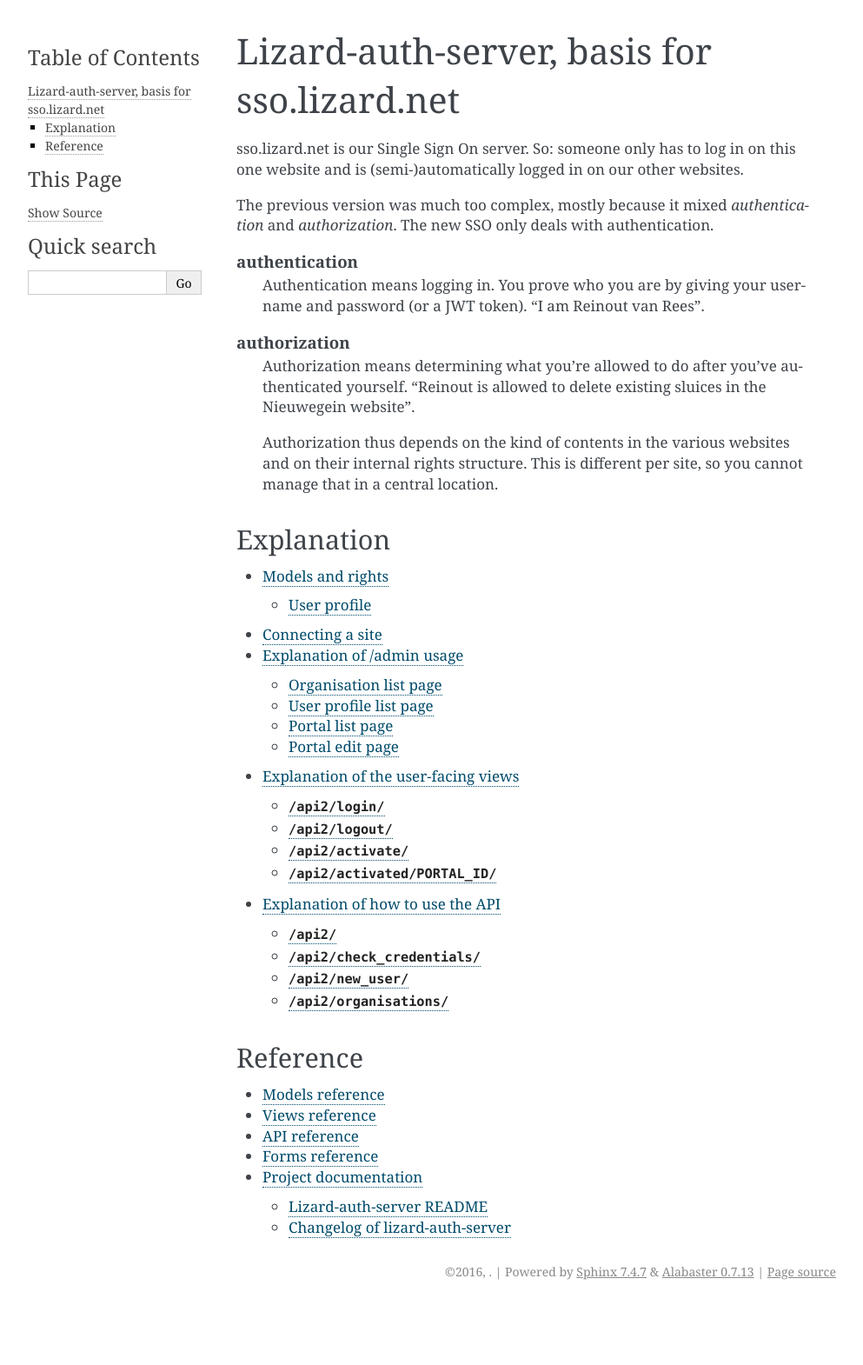
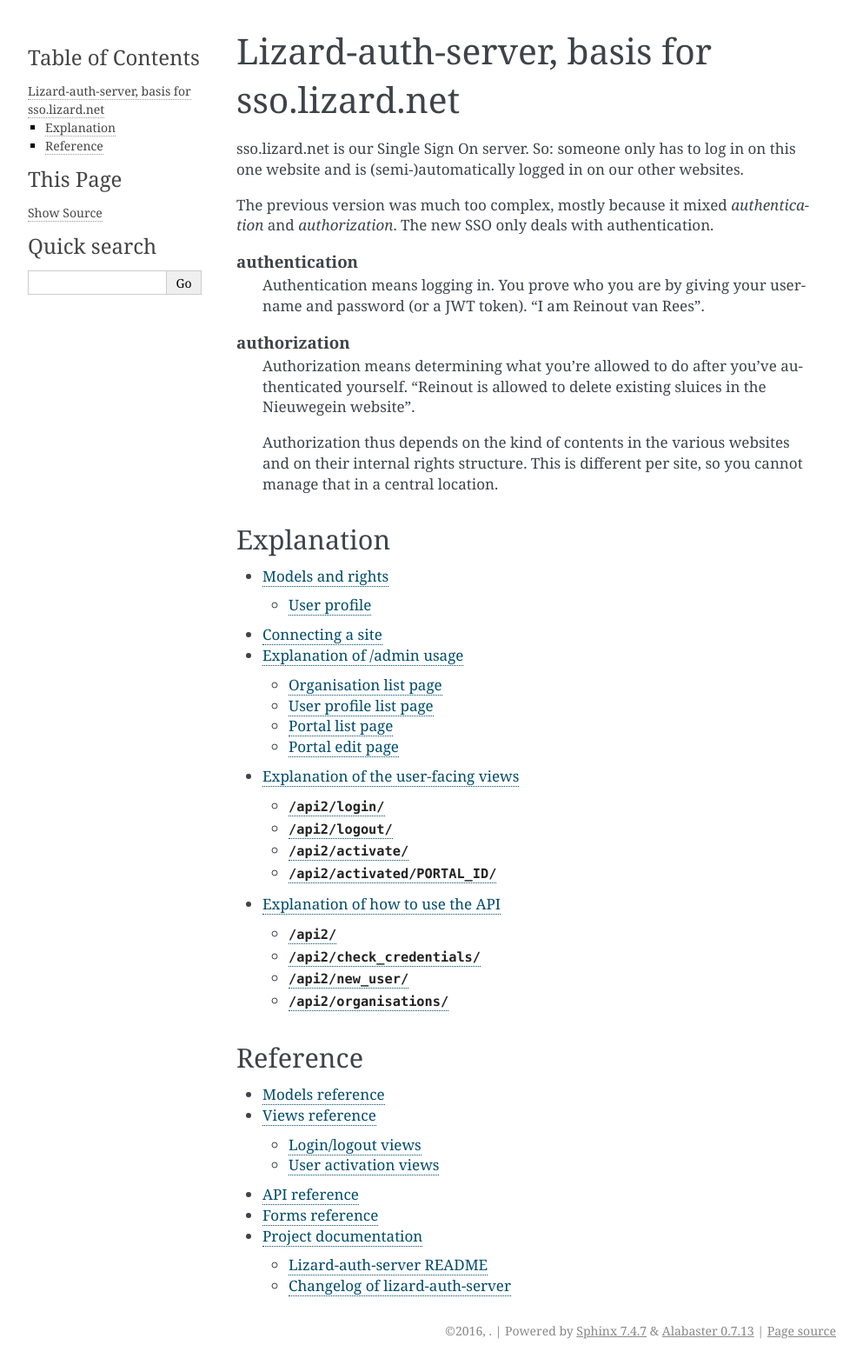
Before and after one commit to lizardsystem/lizard-auth-server, a Sphinx documentation site: the page built from doc/source/index.rst, in a window 1280 px wide. Shown: the whole page at 87% size, without its empty margins (148-1141 px from the left). Built offline with Sphinx 7.4.7, drawn with Linux system fonts in a browser that asks for light colours; the version number is read from the project's files by our own code; before the commit the page ends 1502 px from its top, so only the background shows below that.

Commit message:
Added headers

```diff
--- a/doc/source/reference_views.rst
+++ b/doc/source/reference_views.rst
@@ -1,5 +1,8 @@
 Views reference
 ===============
+
+Login/logout views
+------------------
 
 .. autoclass:: lizard_auth_server.views_api_v2.LoginView
    :members:
@@ -10,6 +13,10 @@
 .. autoclass:: lizard_auth_server.views_api_v2.LogoutRedirectBackView
    :members:
 
+
+User activation views
+---------------------
+
 .. autoclass:: lizard_auth_server.views_api_v2.ActivateAndSetPasswordView
    :members:
 
```
